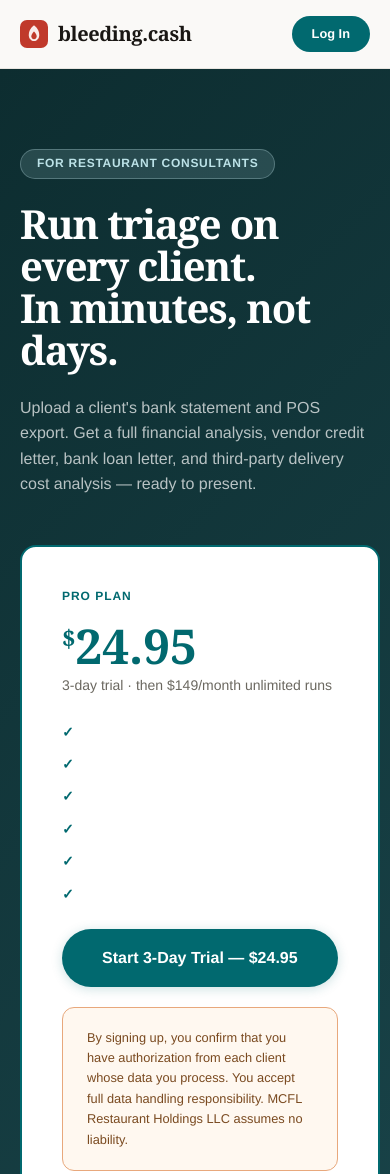
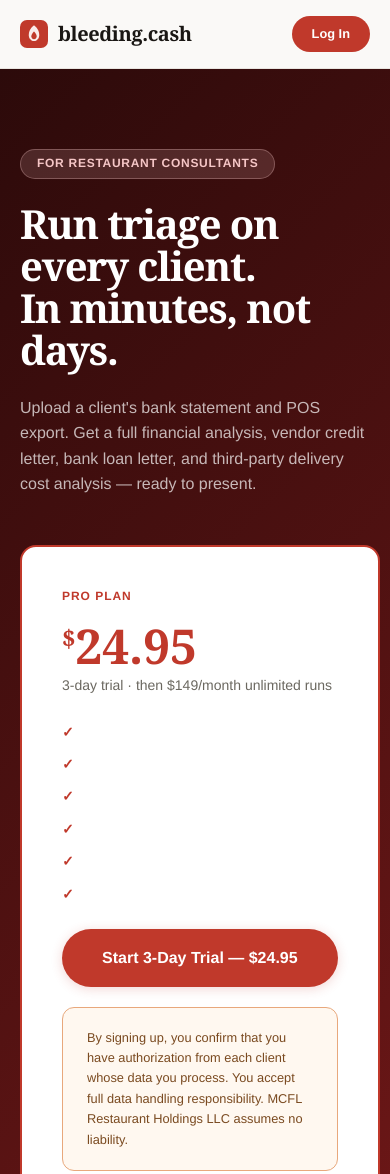
Before and after one commit to MCFLAMINGO/bleeding-cash, a plain HTML site: page pro.html in a window 390 px wide. Shown: the top 1174 px of the page. Drawn offline with Linux system fonts and the light colour scheme; a web font is replaced by a local one.

Commit message:
style(pro): teal → red #c0392b across all pro page elements

```diff
--- a/pro.html
+++ b/pro.html
@@ -8,17 +8,17 @@
   <link href="https://api.fontshare.com/v2/css?f[]=clash-display@400,500,600,700&f[]=satoshi@400,500,700&display=swap" rel="stylesheet">
   <link rel="stylesheet" href="style.css">
   <style>
-    .pro-badge { background: #1B474D; color: #BCE2E7; }
-    .teal { color: #01696F; }
-    .btn-teal { background: #01696F; color: #fff; box-shadow: 0 2px 12px rgba(1,105,111,0.2); }
-    .btn-teal:hover { background: #015a60; transform: translateY(-1px); }
-    .pro-hero { background: linear-gradient(135deg, #0d2d30 0%, #1B474D 100%); color: #fff; padding-block: clamp(80px,12vw,120px); }
-    .pro-hero .hero-badge { background: rgba(188,226,231,0.15); border-color: rgba(188,226,231,0.3); color: #BCE2E7; }
+    .pro-badge { background: #7b1a1a; color: #f5c6c6; }
+    .teal { color: #c0392b; }
+    .btn-teal { background: #c0392b; color: #fff; box-shadow: 0 2px 12px rgba(192,57,43,0.2); }
+    .btn-teal:hover { background: #a93226; transform: translateY(-1px); }
+    .pro-hero { background: linear-gradient(135deg, #2c0a0a 0%, #7b1a1a 100%); color: #fff; padding-block: clamp(80px,12vw,120px); }
+    .pro-hero .hero-badge { background: rgba(245,198,198,0.15); border-color: rgba(245,198,198,0.3); color: #f5c6c6; }
     .pro-hero .hero-headline { color: #fff; max-width: 760px; }
     .pro-hero .hero-sub { color: rgba(255,255,255,0.7); }
     .pro-hero .hero-note { color: rgba(255,255,255,0.4); }
-    .trial-card { background: #fff; border: 2px solid #01696F; border-radius: 1rem; padding: 40px; max-width: 480px; }
-    .trial-price { font-family: var(--font-display); font-size: 3rem; font-weight: 700; color: #01696F; line-height: 1; }
+    .trial-card { background: #fff; border: 2px solid #c0392b; border-radius: 1rem; padding: 40px; max-width: 480px; }
+    .trial-price { font-family: var(--font-display); font-size: 3rem; font-weight: 700; color: #c0392b; line-height: 1; }
     .trial-price sup { font-size: 1.5rem; vertical-align: super; }
     .trial-then { font-size: 0.875rem; color: var(--muted); margin-top: 4px; }
     .resp-box { background: #fff8f0; border: 1px solid #e8a87c; border-radius: 0.75rem; padding: 20px 24px; margin-top: 16px; }
@@ -33,8 +33,8 @@
     .compare-table th { font-weight: 600; font-size: 0.75rem; text-transform: uppercase; letter-spacing: 0.06em; color: var(--muted); background: var(--surface-2); }
     .compare-table td:first-child { color: var(--text); font-weight: 500; }
     .compare-table td:not(:first-child) { color: var(--muted); text-align: center; }
-    .compare-table .check { color: #01696F; font-weight: 700; font-size: 1rem; }
-    .compare-table .pro-col { background: rgba(1,105,111,0.04); }
+    .compare-table .check { color: #c0392b; font-weight: 700; font-size: 1rem; }
+    .compare-table .pro-col { background: rgba(192,57,43,0.04); }
     .use-case { display: flex; gap: 20px; padding: 28px; border: 1px solid var(--border); border-radius: var(--radius); background: var(--surface); margin-bottom: 16px; }
     .use-case-icon { font-size: 2rem; flex-shrink: 0; }
     .use-case h3 { font-family: var(--font-display); font-size: 1rem; font-weight: 600; margin-bottom: 6px; }
@@ -57,7 +57,7 @@
     <nav>
       <a href="/">Consumer</a>
       <a href="/pro" class="teal" style="font-weight:600;">Pro ↗</a>
-      <a href="/pro/login" class="btn btn-nav" style="background:#01696F;">Log In</a>
+      <a href="/pro/login" class="btn btn-nav" style="background:#c0392b;">Log In</a>
     </nav>
   </div>
 </header>
@@ -72,27 +72,27 @@
     <div style="display:flex;gap:40px;align-items:flex-start;flex-wrap:wrap;margin-top:48px;">
       <!-- Trial card -->
       <div class="trial-card">
-        <div style="font-size:0.75rem;font-weight:700;letter-spacing:0.08em;text-transform:uppercase;color:#01696F;margin-bottom:16px;">Pro Plan</div>
+        <div style="font-size:0.75rem;font-weight:700;letter-spacing:0.08em;text-transform:uppercase;color:#c0392b;margin-bottom:16px;">Pro Plan</div>
         <div class="trial-price"><sup>$</sup>24.95</div>
         <div class="trial-then">3-day trial · then $149/month unlimited runs</div>
         <div style="margin:24px 0;display:flex;flex-direction:column;gap:10px;">
           <div style="display:flex;gap:10px;align-items:center;font-size:0.875rem;">
-            <span style="color:#01696F;font-weight:700;">✓</span> Unlimited client reports
+            <span style="color:#c0392b;font-weight:700;">✓</span> Unlimited client reports
           </div>
           <div style="display:flex;gap:10px;align-items:center;font-size:0.875rem;">
-            <span style="color:#01696F;font-weight:700;">✓</span> Named client workspace
+            <span style="color:#c0392b;font-weight:700;">✓</span> Named client workspace
           </div>
           <div style="display:flex;gap:10px;align-items:center;font-size:0.875rem;">
-            <span style="color:#01696F;font-weight:700;">✓</span> 90-day report history
+            <span style="color:#c0392b;font-weight:700;">✓</span> 90-day report history
           </div>
           <div style="display:flex;gap:10px;align-items:center;font-size:0.875rem;">
-            <span style="color:#01696F;font-weight:700;">✓</span> Re-run when new data arrives
+            <span style="color:#c0392b;font-weight:700;">✓</span> Re-run when new data arrives
           </div>
           <div style="display:flex;gap:10px;align-items:center;font-size:0.875rem;">
-            <span style="color:#01696F;font-weight:700;">✓</span> 3PD delivery analysis (Toast)
+            <span style="color:#c0392b;font-weight:700;">✓</span> 3PD delivery analysis (Toast)
           </div>
           <div style="display:flex;gap:10px;align-items:center;font-size:0.875rem;">
-            <span style="color:#01696F;font-weight:700;">✓</span> Cancel anytime
+            <span style="color:#c0392b;font-weight:700;">✓</span> Cancel anytime
           </div>
         </div>
         <a href="/pro/signup" class="btn btn-teal btn-large btn-full">Start 3-Day Trial — $24.95</a>
@@ -209,7 +209,7 @@
         <tr>
           <th>Feature</th>
           <th>Consumer<br><span style="font-weight:400;text-transform:none;letter-spacing:0;">$24.95/run</span></th>
-          <th class="pro-col" style="color:#01696F;">Pro<br><span style="font-weight:400;text-transform:none;letter-spacing:0;">$149/mo unlimited</span></th>
+          <th class="pro-col" style="color:#c0392b;">Pro<br><span style="font-weight:400;text-transform:none;letter-spacing:0;">$149/mo unlimited</span></th>
         </tr>
       </thead>
       <tbody>
```
